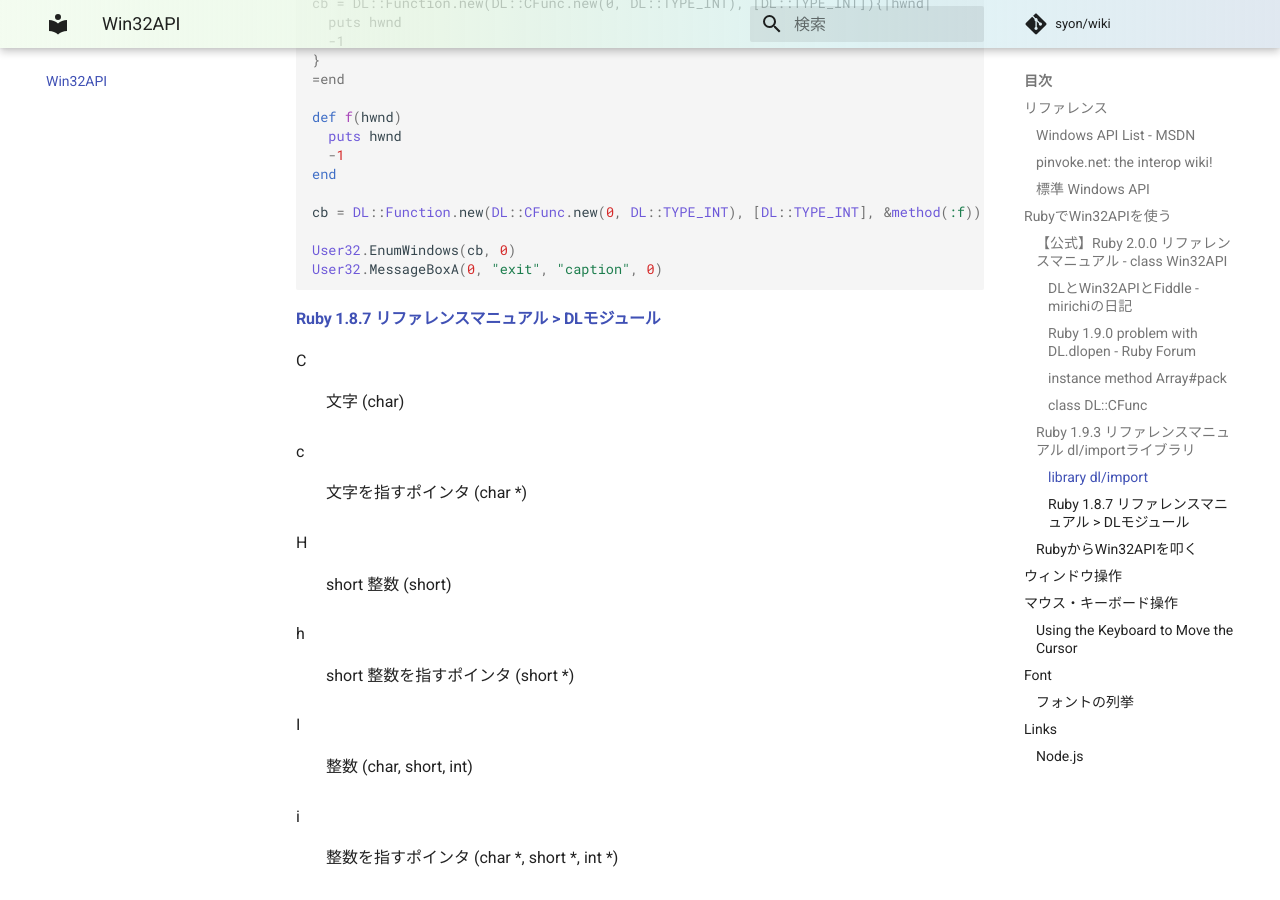
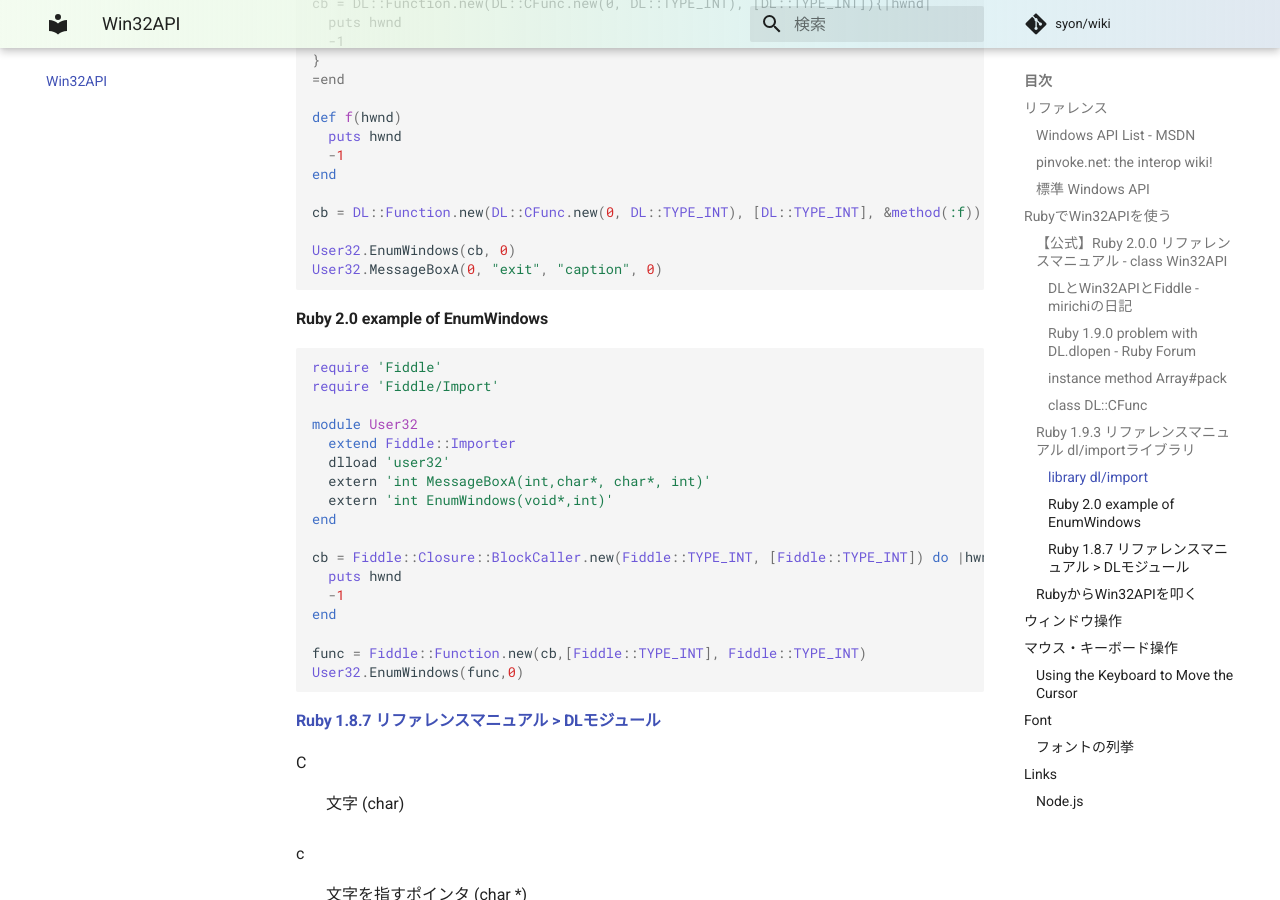
Before and after one commit to syon/wiki, an MkDocs documentation site: the page built from docs/Win32API.md, in a window 1280 px wide and 900 px high, scrolled down 1902 px. Built offline with MkDocs 1.6.1 and Material for MkDocs 9.7.7, drawn with Linux system fonts in a browser that asks for light colours; comment, search, counter and statistics services are not loaded.

Commit message:
:memo: WIN32API #11

````diff
--- a/docs/Win32API.md
+++ b/docs/Win32API.md
@@ -91,6 +91,28 @@ cb = DL::Function.new(DL::CFunc.new(0, DL::TYPE_INT), [DL::TYPE_INT], &method(:f
 
 User32.EnumWindows(cb, 0)
 User32.MessageBoxA(0, "exit", "caption", 0)
+```
+
+#### Ruby 2.0 example of EnumWindows
+
+```ruby
+require 'Fiddle'
+require 'Fiddle/Import'
+
+module User32
+  extend Fiddle::Importer
+  dlload 'user32'
+  extern 'int MessageBoxA(int,char*, char*, int)'
+  extern 'int EnumWindows(void*,int)'
+end
+
+cb = Fiddle::Closure::BlockCaller.new(Fiddle::TYPE_INT, [Fiddle::TYPE_INT]) do |hwnd|
+  puts hwnd
+  -1
+end
+
+func = Fiddle::Function.new(cb,[Fiddle::TYPE_INT], Fiddle::TYPE_INT)
+User32.EnumWindows(func,0)
 ```
 
 #### [Ruby 1.8.7 リファレンスマニュアル > DLモジュール](http://docs.ruby-lang.org/ja/1.8.7/class/DL.html)
````
